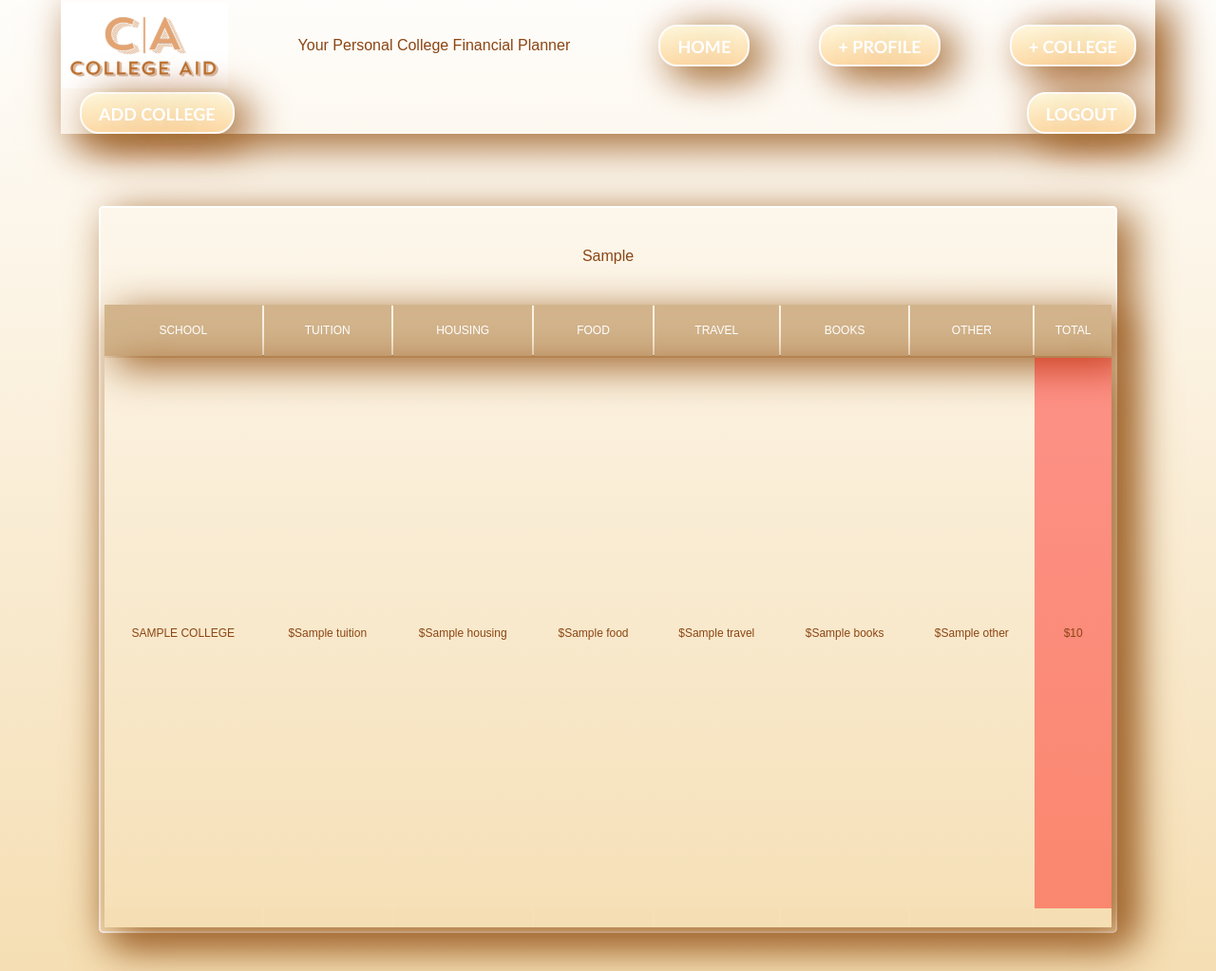
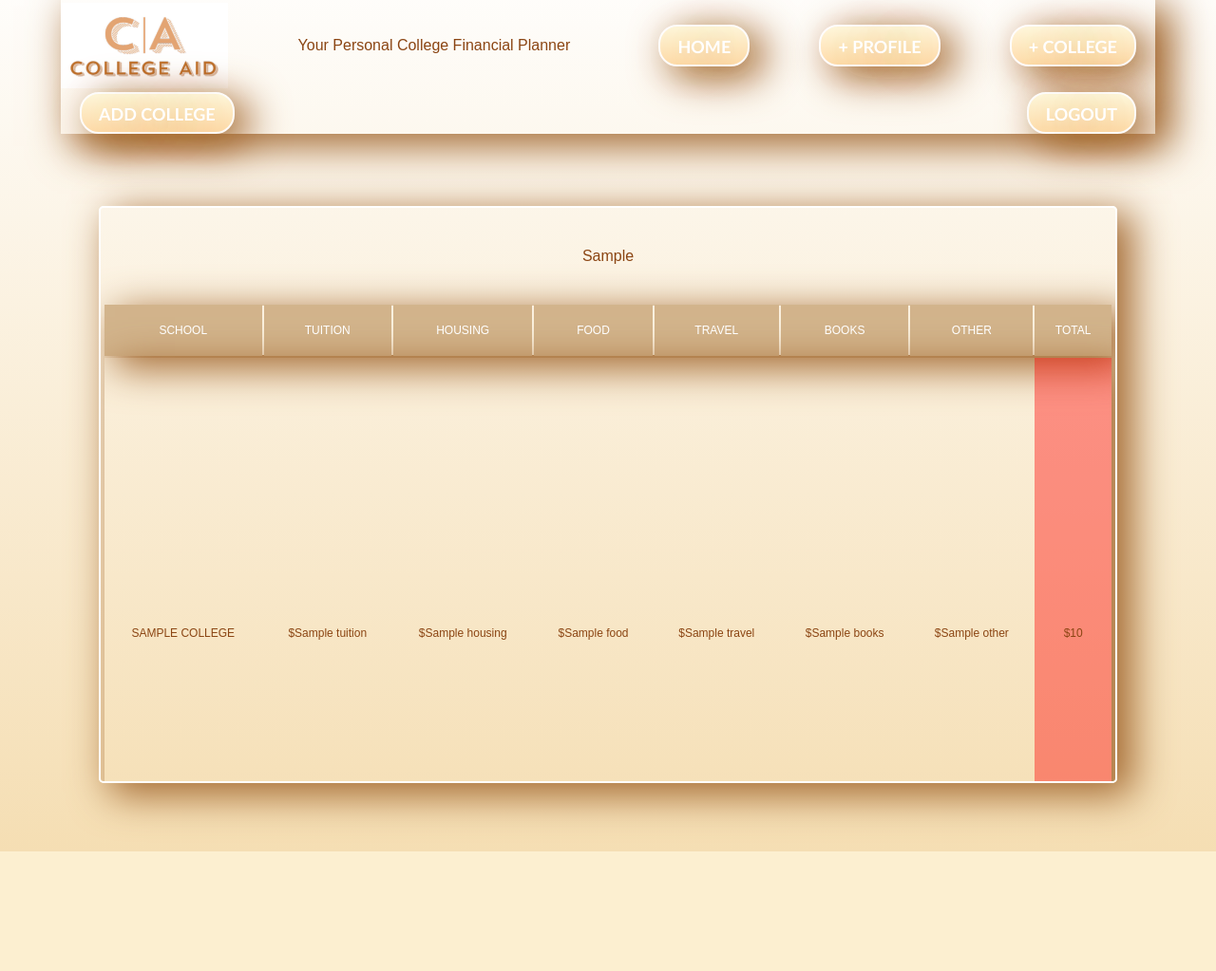
Before and after one commit to AshaBrianna/Aid_by_AID, a Python web app: template templates/MainPage.html in a window 1280 px wide. Shown: the part 61-1084 px from the top of the page at 95% size. After the commit the page ends 958 px from the top, so only its background shows below. Run offline with Jinja, Linux system fonts and the light colour scheme; the template is opened without the code that fills it: most values are stand-ins (such as "Sample title", 1, 10 or a date in 2020).

Commit message:
added scrollbar to table

```diff
--- a/templates/MainPage.html
+++ b/templates/MainPage.html
@@ -30,7 +30,7 @@
     <br>
     <br>
   <div class="marginneeded">
-  <div class="spreadsheet container">
+  <div class="spreadsheet container scroll">
     <table >
           <thead class="tbl-header" id="college_table">
             <tr>
```
